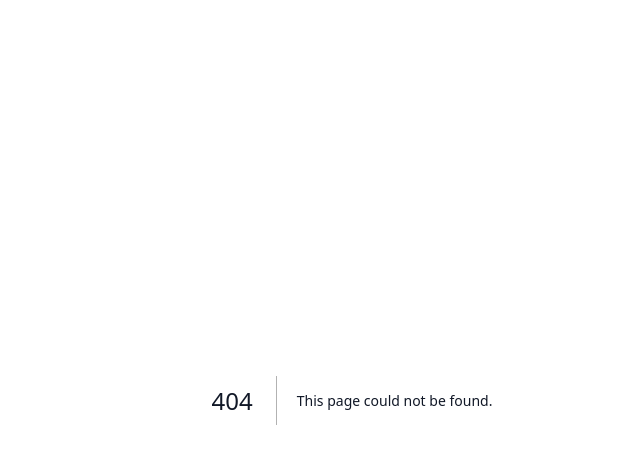
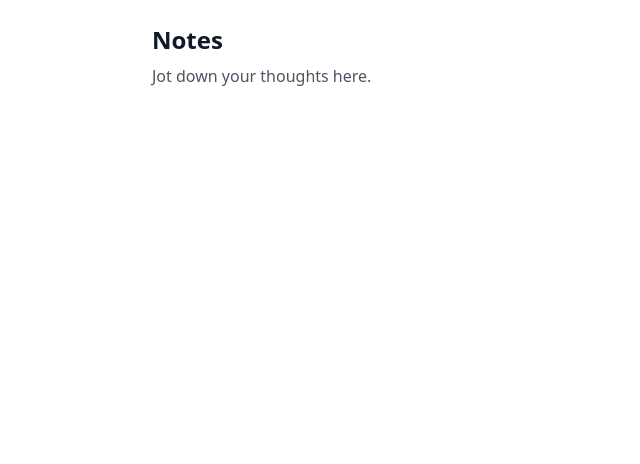
Before and after one commit to Ardi-nacew/test-1, a Next.js app: page /notes in a window 1280 px wide. Before the commit this address had no page. Shown: the top 464 px of the page, without its empty margins (288-928 px from the left). Built offline with nearby package versions, Linux system fonts and the light colour scheme.

Commit message:
Add a new page at app/notes/page.tsx with a heading "Notes"…
Lindi Build session ses_0mwys9oe495x8d0lbgkva
Lindi file cmwt1o0ef00vooymxzb36vd8l

```diff
--- /dev/null
+++ b/app/notes/page.tsx
@@ -0,0 +1,8 @@
+export default function NotesPage() {
+  return (
+    <main className="mx-auto max-w-md p-6">
+      <h1 className="text-2xl font-bold">Notes</h1>
+      <p className="mt-2 text-gray-600">Jot down your thoughts here.</p>
+    </main>
+  );
+}
```
